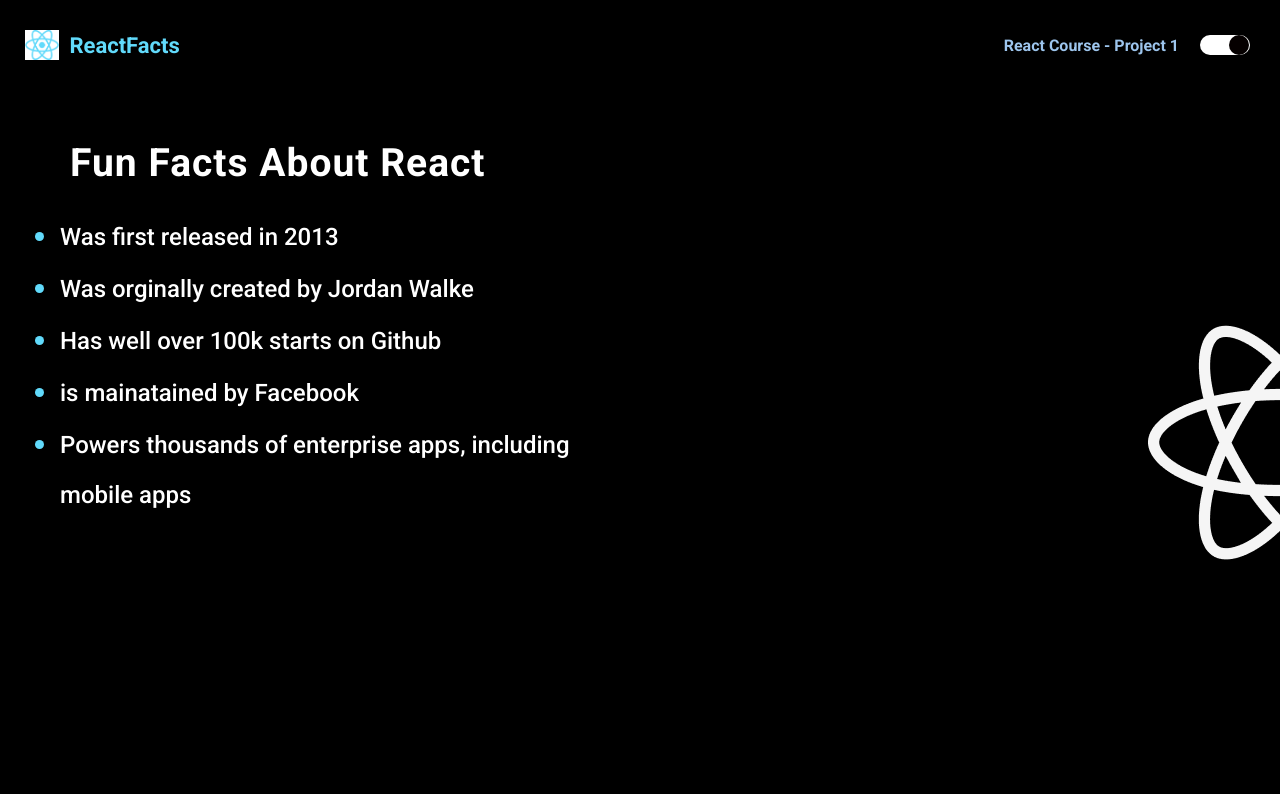
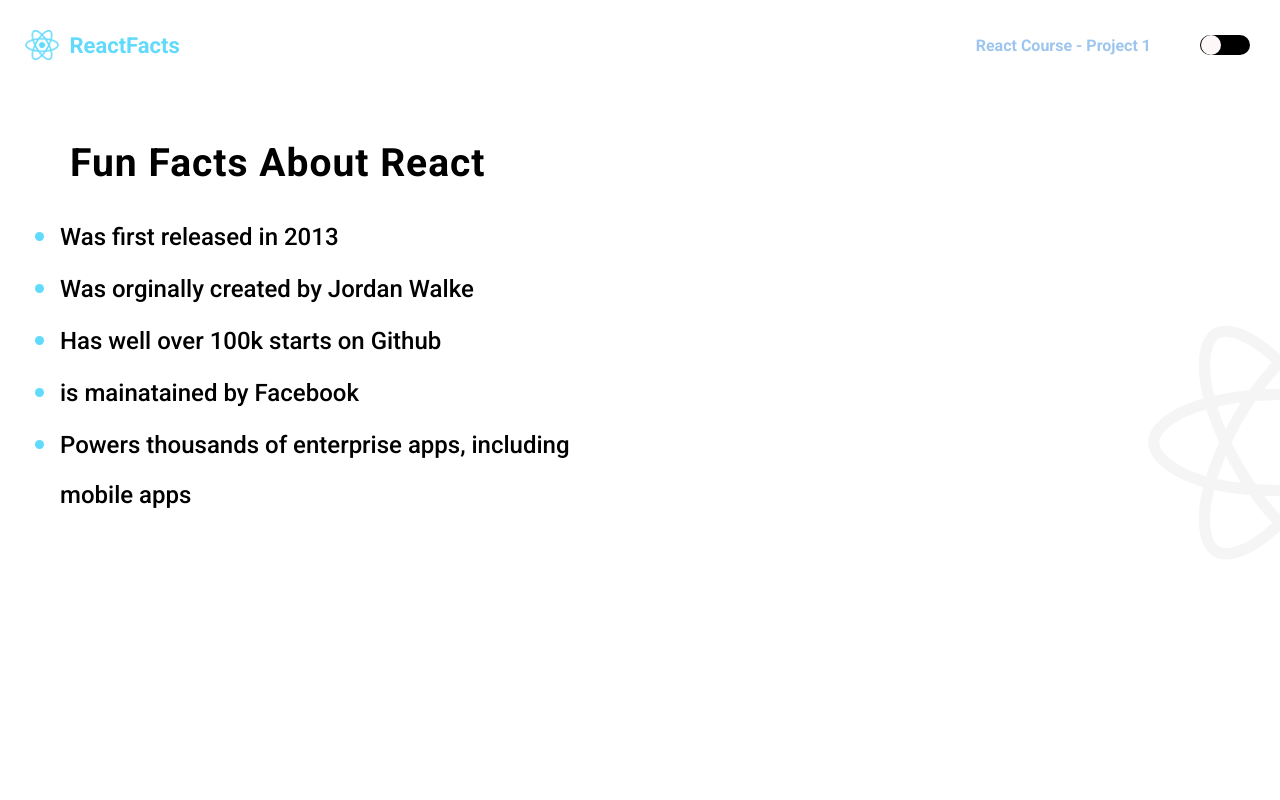
Before and after one commit to Tinady/scrimba-react-course, a React (Create React App) app in the folder funfactsabtreact/: page / in a window 1280 px wide. Built offline with nearby package versions, Linux system fonts and the light colour scheme.

Commit message:
Update App.js

```diff
--- a/funfactsabtreact/src/App.js
+++ b/funfactsabtreact/src/App.js
@@ -7,7 +7,7 @@ import "./index.css"
 
 
  function App(){
-    const[darkMode, setDarkMode]=useState(true)
+    const[darkMode, setDarkMode]=useState(false)
       function toggle(){
            setDarkMode(prevState=>!prevState)
 
```
